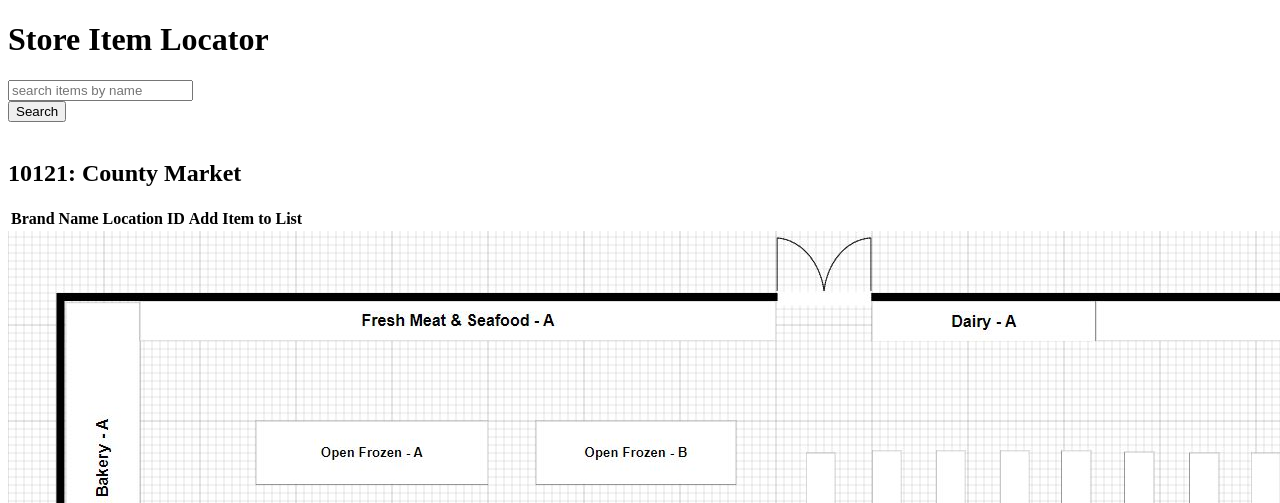
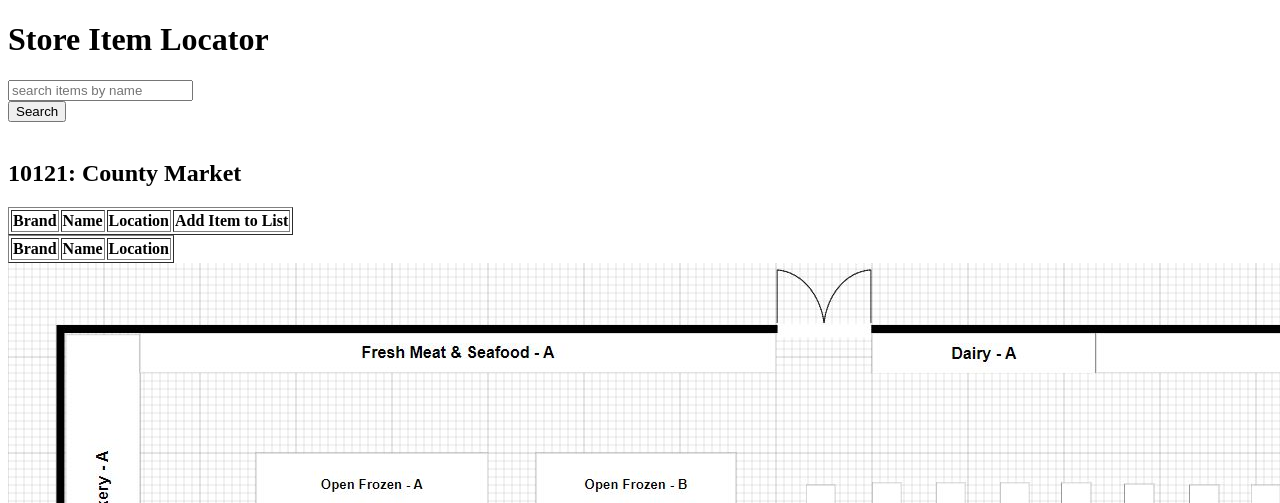
Before and after one commit to alexsimpson440dev/GroceryStoreItemLocator, a Flask app: page /store in a window 1280 px wide; the page is wider, and only the part inside the window is pictured. Shown: the top 503 px of that part. Run offline with Flask 2, Linux system fonts and the light colour scheme; data comes from the database, SQL or seed files in the repository; lists and menus that the app fills with data are empty.

Commit message:
Added ability to add an item to a list. changed the display of the items from its location id to its actual location that is linked to the map.

```diff
--- a/src/database.py
+++ b/src/database.py
@@ -98,8 +98,9 @@
         counter = 1
         items_dict = dict()
         session = self._get_session()
-        for brand, name, loc in session.query(Items.item_brand, Items.item_name, Items.loc_id)\
-            .filter(Items.item_name.ilike('%'+search_item+'%')):
+        for brand, name, loc in session.query(Items.item_brand, Items.item_name, Location.location_name)\
+            .filter(Items.item_name.ilike('%'+search_item+'%'))\
+            .filter(Location.location_id==Items.loc_id):
             items_list = [brand, name, loc]
             for i in items_list:
                 items_dict.setdefault(counter, []).append(i)
--- a/src/server.py
+++ b/src/server.py
@@ -48,15 +48,17 @@
     store_id = 10121
     store_map = MANAGER.get_store_image(store_id)
     store_name = MANAGER.get_store_name(store_id)
+    cart = shopping_list(None)
     #if the page requests a post, it will search for the item placed in database
     #todo: show the user the results
     if request.method == 'POST':
+        # todo: get information from the get in order to add an item to a list
         search_item = request.form.get('search_item')
         returned_items = MANAGER.search_items_by_name(search_item)
-        return render_template('store.html', store_map=store_map, store_id=store_id, store_name=store_name, returned_items=returned_items)
+        return render_template('store.html', store_map=store_map, store_id=store_id, store_name=store_name, returned_items=returned_items, cart=cart)
     #else, the page will just post information to the page
     else:
-        return render_template('store.html', store_map=store_map, store_id=store_id, store_name=store_name)
+        return render_template('store.html', store_map=store_map, store_id=store_id, store_name=store_name, cart=cart)
 
 #temp route for adding items
 @app.route('/_temp_add_items', methods=['post'])
@@ -74,6 +76,26 @@
     else:
         return render_template('_temp_add_items.html')
 
+@app.route('/add', methods=['get', 'post'])
+def test():
+    if request.method == 'POST':
+        item = request.form.get('item')
+        shopping_list(item)
+        return redirect('store/store_id=10121')
+
+def shopping_list(item, cart=list()):
+    if item == None:
+        return cart
+    else:
+        name = item
+        name = name.replace("[", "")
+        name = name.replace(']', "")
+        name = name.replace("',", '|')
+        name = name.replace("'", "")
+        name = name.replace("| ", "|")
+        cart.append(name)
+        return cart
+
 # runs app on port 9999 and sets debug to True
 if __name__ == '__main__':
     app.run(port=9999, debug=True)
--- a/templates/store.html
+++ b/templates/store.html
@@ -12,11 +12,11 @@
     </form>
     <br>
     <h2>{{ store_id }}: {{ store_name }}</h2>
-    <table>
+    <table border="1px solid black">
         <tr>
             <th>Brand</th>
             <th>Name</th>
-            <th>Location ID</th>
+            <th>Location</th>
             <th>Add Item to List</th>
         </tr>
         {% for key in returned_items %}
@@ -24,7 +24,27 @@
                 {% for value in returned_items[key] %}
                     <td>{{ value }}</td>
                 {% endfor %}
-                <td><input type="button" value="Add"></td>
+                <td>
+                    <form action="/add" method="post">
+                        <input type="hidden" name="item" value="{{returned_items[key]}}">
+                        <input type="submit" value="Add">
+                    </form>
+                </td>
+            </tr>
+        {% endfor %}
+    </table>
+
+    <table border="1px solid black">
+        <tr>
+            <th>Brand</th>
+            <th>Name</th>
+            <th>Location</th>
+        </tr>
+        {% for item in cart %}
+            <tr>
+                {% for b in item.split("|") %}
+                    <td>{{ b }}</td>
+                {% endfor %}
             </tr>
         {% endfor %}
     </table>
```
